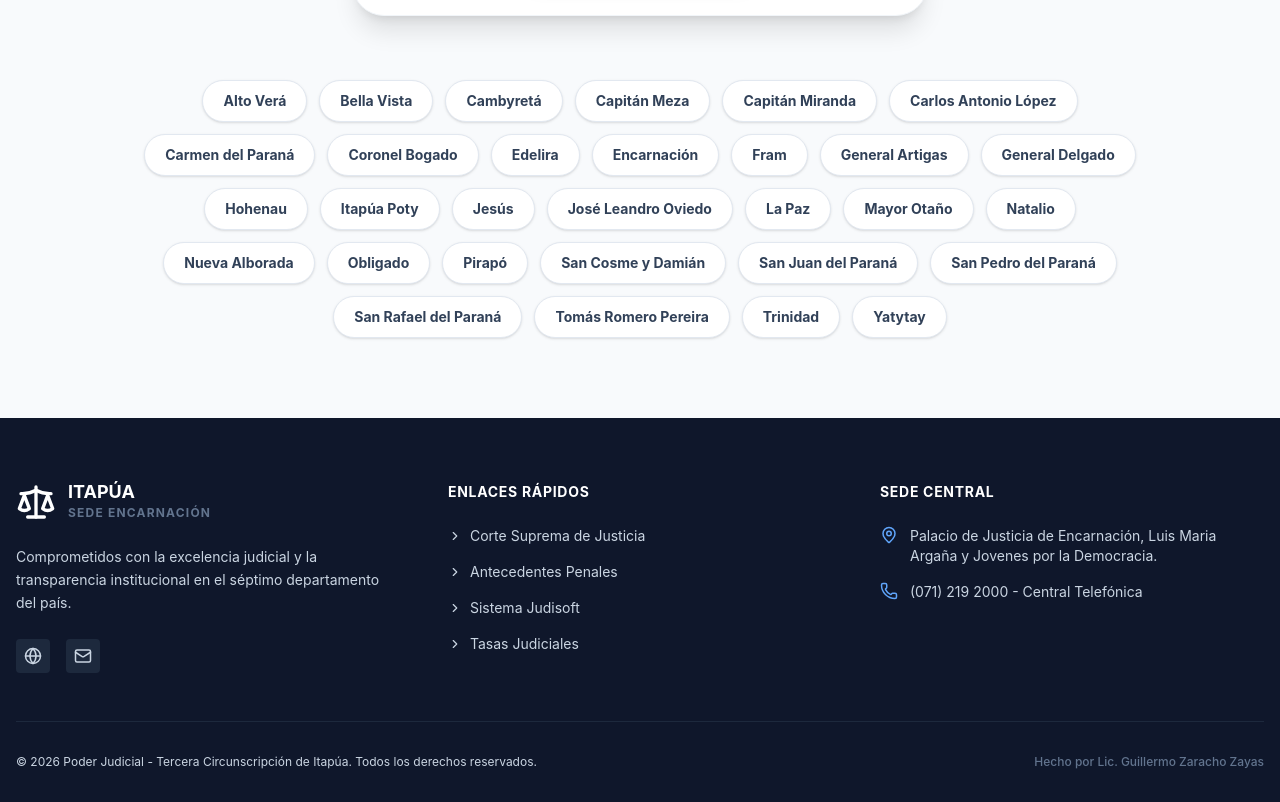
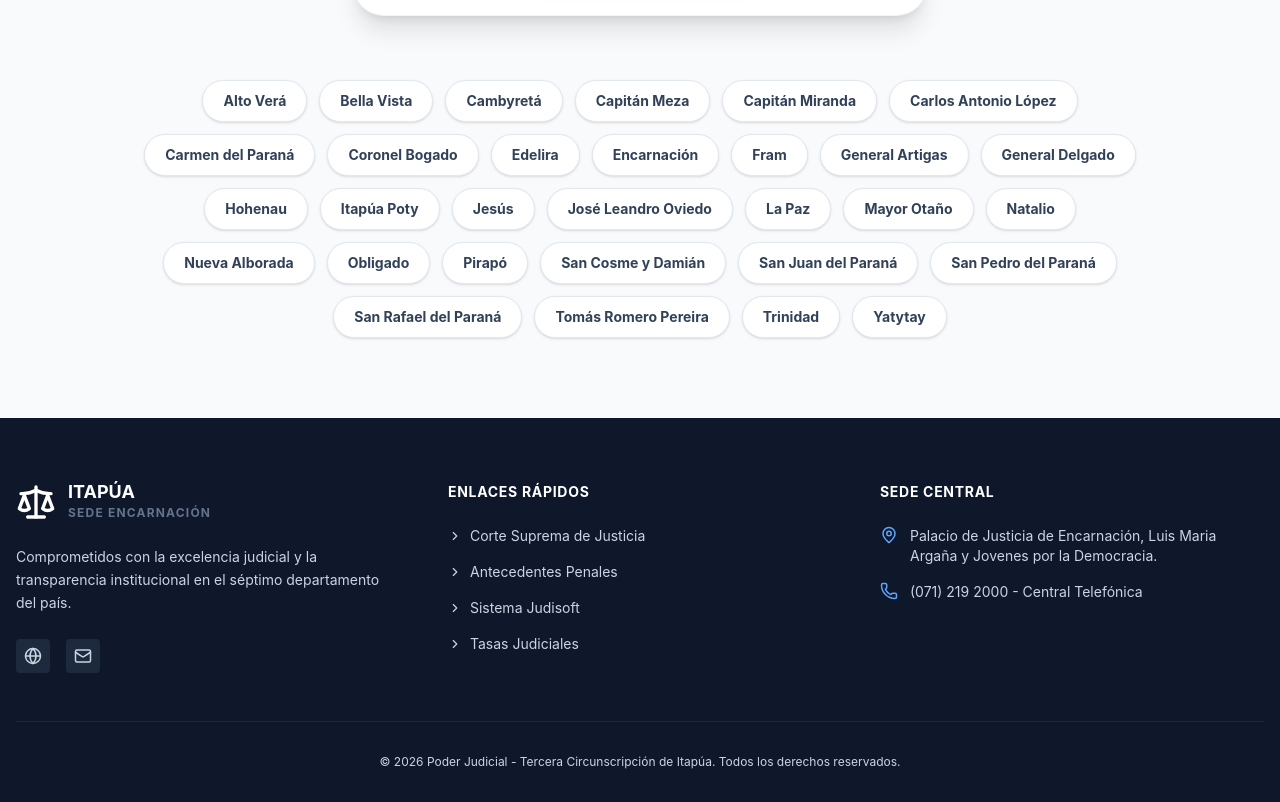
Before and after one commit to Guillermozar/Poder-Judicial, a React (Vite) app: page / in a window 1280 px wide. Shown: the part 2512-3314 px from the top of the page. Built offline with nearby package versions, Linux system fonts and the light colour scheme; no server answers; the database is empty.

Commit message:
UI: remover atribución de desarrollador del footer

```diff
--- a/src/components/layout/Footer.jsx
+++ b/src/components/layout/Footer.jsx
@@ -53,9 +53,8 @@ const Footer = () => {
 
         </div>
 
-        <div className="pt-8 border-t border-slate-800 flex flex-col md:flex-row justify-between items-center gap-4 text-xs">
-          <p className="text-center md:text-left">{t('footer.copy').replace('{{year}}', currentYear)}</p>
-          <p className="text-slate-500 font-medium">{t('footer.made_by')}</p>
+        <div className="pt-8 border-t border-slate-800 flex justify-center text-xs">
+          <p className="text-center">{t('footer.copy').replace('{{year}}', currentYear)}</p>
         </div>
       </div>
     </footer>
--- a/src/locales/es.json
+++ b/src/locales/es.json
@@ -150,7 +150,6 @@
     "hq": "Sede Central",
     "addr": "Palacio de Justicia de Encarnación, Luis Maria Argaña y Jovenes por la Democracia.",
     "phone": "(071) 219 2000 - Central Telefónica",
-    "copy": "© {{year}} Poder Judicial - Tercera Circunscripción de Itapúa. Todos los derechos reservados.",
-    "made_by": "Hecho por Lic. Guillermo Zaracho Zayas"
+    "copy": "© {{year}} Poder Judicial - Tercera Circunscripción de Itapúa. Todos los derechos reservados."
   }
 }
--- a/src/locales/gn.json
+++ b/src/locales/gn.json
@@ -150,7 +150,6 @@
     "hq": "Henda Guasu",
     "addr": "Palacio de Justicia de Encarnación, Luis Maria Argaña y Jovenes por la Democracia.",
     "phone": "(071) 219 2000 - Pumbyry Mbyte",
-    "copy": "© {{year}} Tekoja - Mbohapyha Circunscripción Itapúa pegua. Opavave derécho.",
-    "made_by": "Hembiapokue Lic. Guillermo Zaracho Zayas"
+    "copy": "© {{year}} Tekoja - Mbohapyha Circunscripción Itapúa pegua. Opavave derécho."
   }
 }
```
